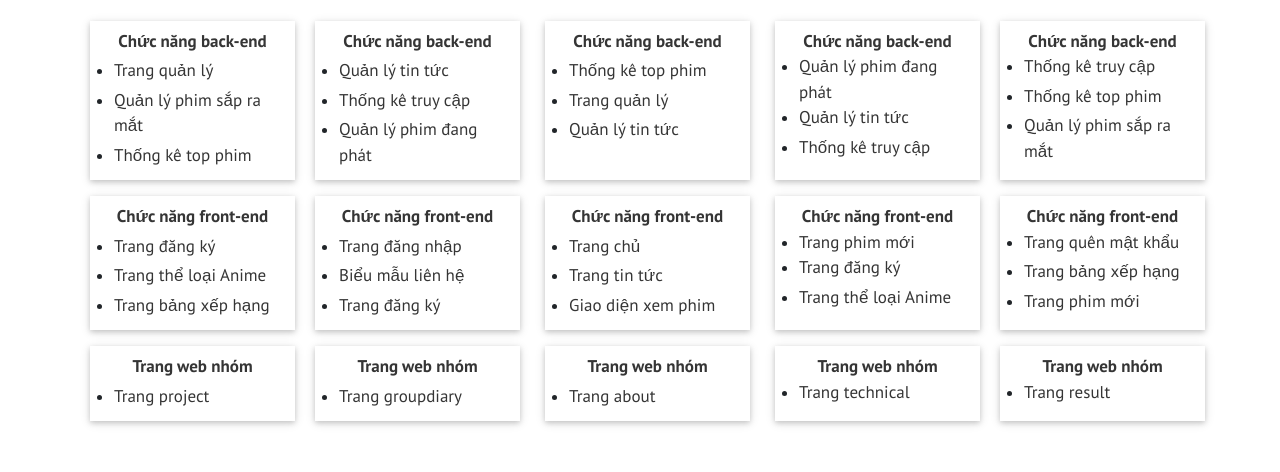
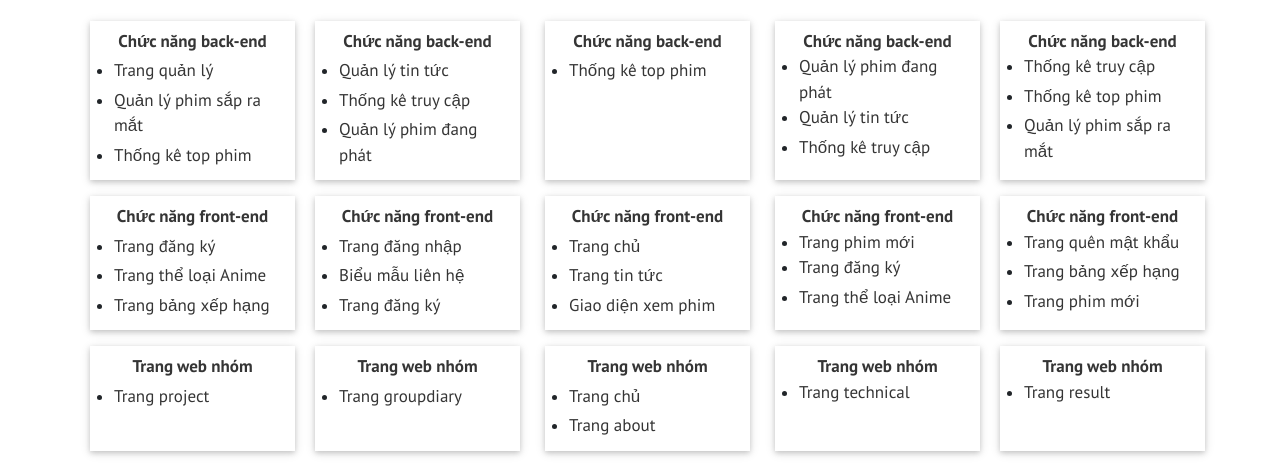
Before and after one commit to quangnhatdepvl/SuperHci, a plain HTML site: page result.html in a window 1280 px wide. Shown: the part 282-754 px from the top of the page. Drawn offline with Linux system fonts and the light colour scheme.

Commit message:
Update result.html

```diff
--- a/result.html
+++ b/result.html
@@ -240,14 +240,7 @@ a {
 														href="https://phimhaygroup14.tk/backend/backendPhim/template/topphim.html"
 														target="_blank" style="font-size: 17px;">Thống kê top
 															phim</a></li>
-													<li class="mb-1"><a
-														href="https://phimhaygroup14.tk/backend/backendPhim/template/index.html"
-														target="_blank" style="font-size: 17px;"> Trang quản
-															lý</a></li>
-													<li class="mb-1"><a
-														href="https://phimhaygroup14.tk/backend/backendPhim/template/quanlytintuc.html"
-														target="_blank" style="font-size: 17px;">Quản lý tin
-															tức</a></li>
+
 												</ul>
 											</div>
 										</div>
@@ -476,7 +469,9 @@ a {
 											</div>
 											<div class="ml-3">
 												<ul class="text-left">
-													<li class="mb-1"><a href="https://phimhaygroup14.tk/"
+												<li class="mb-1"><a href="https://hci2019group14.tk/index.html"
+														target="_blank" style="font-size: 17px;">Trang chủ</a></li>
+													<li class="mb-1"><a href="https://hci2019group14.tk/about.html"
 														target="_blank" style="font-size: 17px;">Trang about</a></li>
 												</ul>
 											</div>
```
